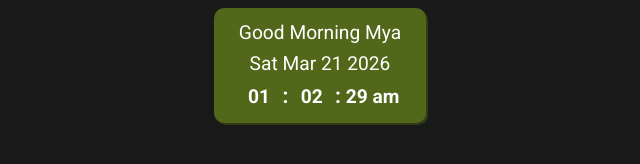
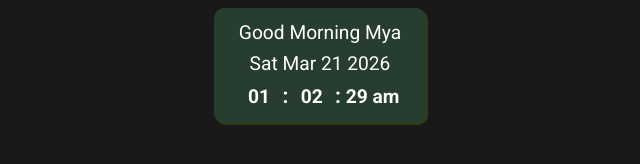
Before and after one commit to SlimShadyMya/SlimShadyMya.github.io, a plain HTML site: page index.html in a window 1280 px wide. Shown: the whole page, without its empty margins (320-960 px from the left). Drawn offline with Linux system fonts and the light colour scheme.

Commit message:
Update index.html

```diff
--- a/index.html
+++ b/index.html
@@ -38,7 +38,7 @@ h1 {
 .card {
     padding: 10px 25px 10px 25px;
     border-radius: 10px;
-    background: #51681a;
+    background: #263d30;
     color: #fff;
     display: inline-block;
     box-shadow: 2px 2px 1px 0px #323d18;
```
